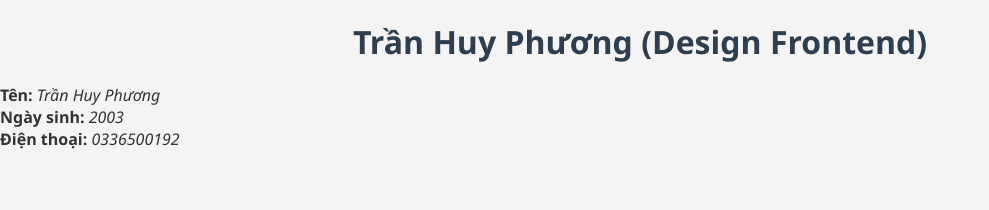
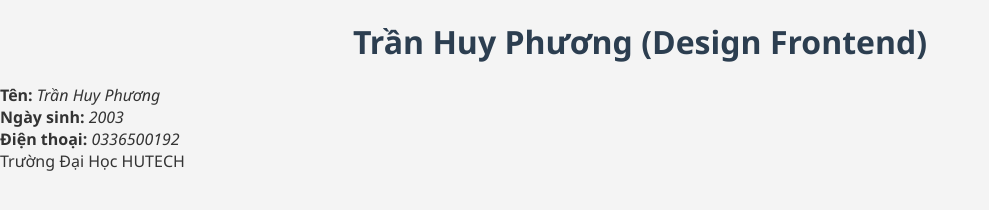
Before and after one commit to HuyPhuongVN/THP, a plain HTML site: page index.html in a window 1280 px wide. Shown: the whole page, without its empty margins (0-989 px from the left). Drawn offline with Linux system fonts and the light colour scheme.

Commit message:
Thỉd commit

```diff
--- a/index.html
+++ b/index.html
@@ -20,6 +20,7 @@
     <div class="thongtin">
         <b>Điện thoại:</b> <i>0336500192</i>
     </div>
+        <footer>Trường Đại Học HUTECH</footer>
 
 </body>
 </html>
```
